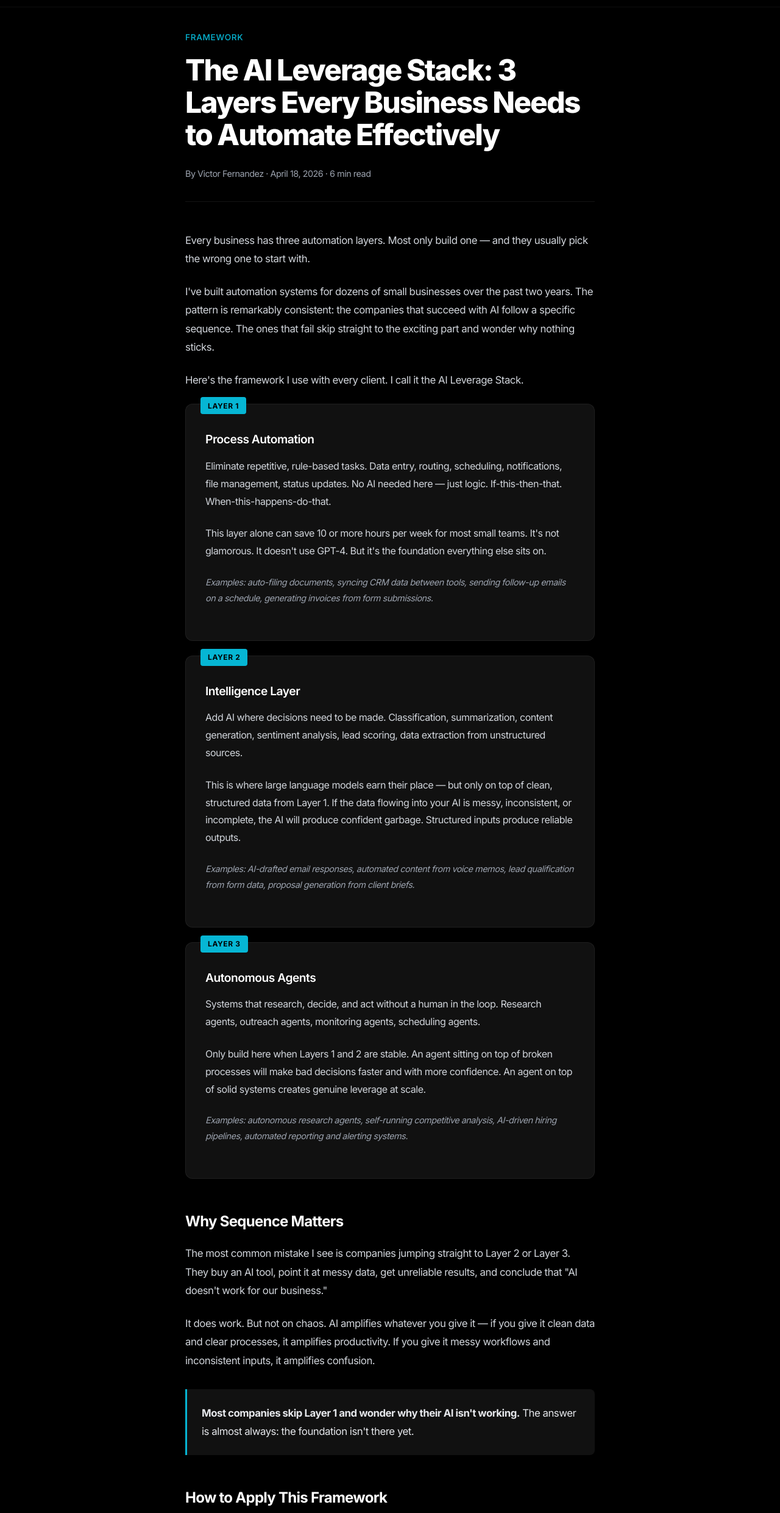
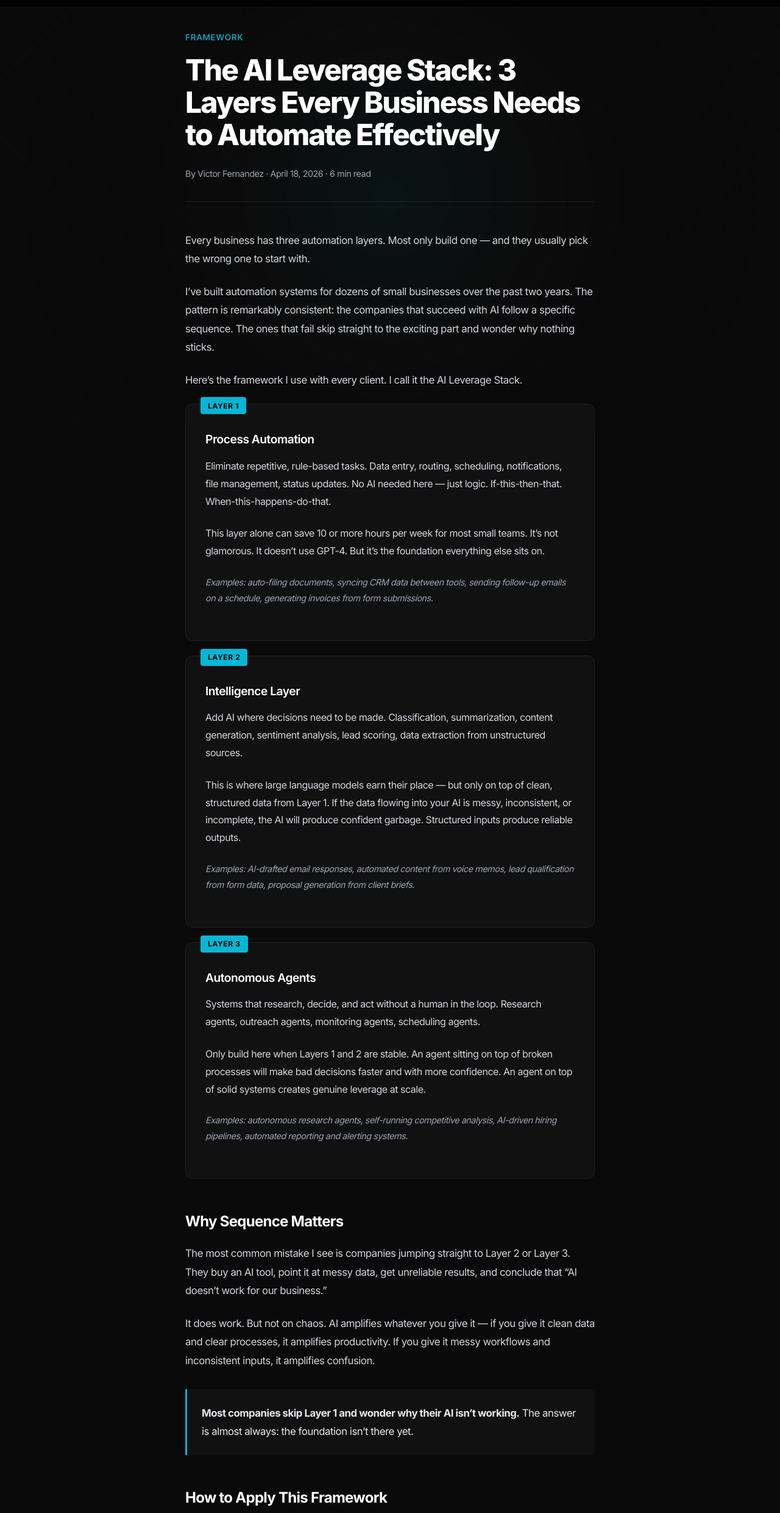
Before and after one commit to victorfernandez-ux/NextVibe_WEBSITE, a plain HTML site: page Website Desing/blog/ai-leverage-stack-framework.html in a window 1280 px wide. Shown: the part 79-2560 px from the top of the page at 61% size. Drawn offline with Linux system fonts and the light colour scheme.

Commit message:
Update styling and content in ai-leverage-stack-framework.htmllight and crosshatch background effects to blog article 3

```diff
--- a/Website Desing/blog/ai-leverage-stack-framework.html
+++ b/Website Desing/blog/ai-leverage-stack-framework.html
@@ -35,7 +35,13 @@
     <style>
         *, *::before, *::after { margin: 0; padding: 0; box-sizing: border-box; }
         html { scroll-behavior: smooth; }
-        body { font-family: 'Inter', sans-serif; background: #000; color: #fff; letter-spacing: -0.03em; line-height: 1.8; overflow-x: hidden; }
+        body { font-family: 'Inter', sans-serif; background: #0a0a0a; color: #fff; letter-spacing: -0.03em; line-height: 1.8; overflow-x: hidden; }
+        .bg-lines { position: fixed; top: 0; left: 0; width: 100%; height: 100%; z-index: 0; pointer-events: none; overflow: hidden; }
+        .bg-lines::before, .bg-lines::after { content: ''; position: absolute; top: -50%; left: -50%; width: 200%; height: 200%; }
+        .bg-lines::before { background: repeating-linear-gradient(45deg, transparent, transparent 120px, rgba(6,182,212,0.03) 120px, rgba(6,182,212,0.03) 121px); }
+        .bg-lines::after { background: repeating-linear-gradient(-45deg, transparent, transparent 120px, rgba(6,182,212,0.03) 120px, rgba(6,182,212,0.03) 121px); }
+        .spotlight { position: fixed; top: 0; left: 0; width: 100%; height: 100%; z-index: 1; pointer-events: none; background: radial-gradient(600px circle at var(--mx, 50%) var(--my, 50%), rgba(6,182,212,0.06) 0%, rgba(15,15,15,0.4) 40%, rgba(10,10,10,0.8) 70%, transparent 100%); transition: background 0.3s ease; }
+        header, .article-container, footer { position: relative; z-index: 10; }
         header { position: fixed; top: 0; width: 100%; z-index: 1000; padding: 1rem 2rem; background: rgba(0,0,0,0.85); backdrop-filter: blur(20px); border-bottom: 1px solid rgba(255,255,255,0.05); display: flex; justify-content: space-between; align-items: center; }
         .logo { font-size: 1.3rem; font-weight: 700; text-decoration: none; color: #fff; }
         .logo span { color: #06B6D4; }
@@ -95,6 +101,8 @@
     </style>
 </head>
 <body>
+    <div class="bg-lines"></div>
+    <div class="spotlight"></div>
     <header>
         <a href="../index.html" class="logo">Next<span>Vibe</span></a>
         <div>
@@ -114,14 +122,14 @@
 
         <p>Every business has three automation layers. Most only build one — and they usually pick the wrong one to start with.</p>
 
-        <p>I've built automation systems for dozens of small businesses over the past two years. The pattern is remarkably consistent: the companies that succeed with AI follow a specific sequence. The ones that fail skip straight to the exciting part and wonder why nothing sticks.</p>
+        <p>I’ve built automation systems for dozens of small businesses over the past two years. The pattern is remarkably consistent: the companies that succeed with AI follow a specific sequence. The ones that fail skip straight to the exciting part and wonder why nothing sticks.</p>
 
-        <p>Here's the framework I use with every client. I call it the AI Leverage Stack.</p>
+        <p>Here’s the framework I use with every client. I call it the AI Leverage Stack.</p>
 
         <div class="layer-card" data-layer="Layer 1">
             <h3>Process Automation</h3>
             <p>Eliminate repetitive, rule-based tasks. Data entry, routing, scheduling, notifications, file management, status updates. No AI needed here — just logic. If-this-then-that. When-this-happens-do-that.</p>
-            <p>This layer alone can save 10 or more hours per week for most small teams. It's not glamorous. It doesn't use GPT-4. But it's the foundation everything else sits on.</p>
+            <p>This layer alone can save 10 or more hours per week for most small teams. It’s not glamorous. It doesn’t use GPT-4. But it’s the foundation everything else sits on.</p>
             <p class="examples">Examples: auto-filing documents, syncing CRM data between tools, sending follow-up emails on a schedule, generating invoices from form submissions.</p>
         </div>
 
@@ -141,12 +149,12 @@
 
         <h2>Why Sequence Matters</h2>
 
-        <p>The most common mistake I see is companies jumping straight to Layer 2 or Layer 3. They buy an AI tool, point it at messy data, get unreliable results, and conclude that "AI doesn't work for our business."</p>
+        <p>The most common mistake I see is companies jumping straight to Layer 2 or Layer 3. They buy an AI tool, point it at messy data, get unreliable results, and conclude that “AI doesn’t work for our business.”</p>
 
         <p>It does work. But not on chaos. AI amplifies whatever you give it — if you give it clean data and clear processes, it amplifies productivity. If you give it messy workflows and inconsistent inputs, it amplifies confusion.</p>
 
         <div class="highlight-box">
-            <p><strong>Most companies skip Layer 1 and wonder why their AI isn't working.</strong> The answer is almost always: the foundation isn't there yet.</p>
+            <p><strong>Most companies skip Layer 1 and wonder why their AI isn’t working.</strong> The answer is almost always: the foundation isn’t there yet.</p>
         </div>
 
         <h2>How to Apply This Framework</h2>
@@ -154,15 +162,15 @@
         <ul>
             <li><strong>Audit your most painful workflows.</strong> What takes the most time? What involves the most repetitive steps? What drops balls most often?</li>
             <li><strong>Assign each to a layer.</strong> Is this a rule-based routing problem (Layer 1)? Does it require judgment or content generation (Layer 2)? Does it need to run autonomously end-to-end (Layer 3)?</li>
-            <li><strong>Start at Layer 1. Always.</strong> Get data moving and clean before you add intelligence. This isn't the slow path — it's the fast path, because everything you build on top of it will work the first time.</li>
+            <li><strong>Start at Layer 1. Always.</strong> Get data moving and clean before you add intelligence. This isn’t the slow path — it’s the fast path, because everything you build on top of it will work the first time.</li>
             <li><strong>Add layers incrementally.</strong> Once Layer 1 is humming, the Layer 2 additions are almost trivially easy. The data is already flowing, the triggers are already firing, and the outputs are already structured.</li>
         </ul>
 
         <h2>The Practical Test</h2>
 
-        <p>Look at your current tech stack right now. If you're paying for AI tools but still manually moving data between systems, you've built Layer 2 without Layer 1. Go back. Automate the plumbing first. The intelligence layer will thank you.</p>
+        <p>Look at your current tech stack right now. If you’re paying for AI tools but still manually moving data between systems, you’ve built Layer 2 without Layer 1. Go back. Automate the plumbing first. The intelligence layer will thank you.</p>
 
-        <p>The AI Leverage Stack isn't about adding more technology. It's about adding the right technology in the right order. Sequence beats sophistication every time.</p>
+        <p>The AI Leverage Stack isn’t about adding more technology. It’s about adding the right technology in the right order. Sequence beats sophistication every time.</p>
 
         <div class="article-cta">
             <h3>Not sure which layer your business is on?</h3>
@@ -172,7 +180,14 @@
     </article>
 
     <footer>
-        <p>&copy; 2026 NextVibe AI. All rights reserved. &middot; <a href="../contact.html">Contact</a></p>
+        <p>&copy; 2026 NextVibe AI. <a href="../index.html">Home</a> &middot; <a href="../services.html">Services</a> &middot; <a href="../contact.html">Contact</a></p>
     </footer>
+
+    <script>
+        document.addEventListener('mousemove', (e) => {
+            document.documentElement.style.setProperty('--mx', e.clientX + 'px');
+            document.documentElement.style.setProperty('--my', e.clientY + 'px');
+        });
+    </script>
 </body>
 </html>
```
